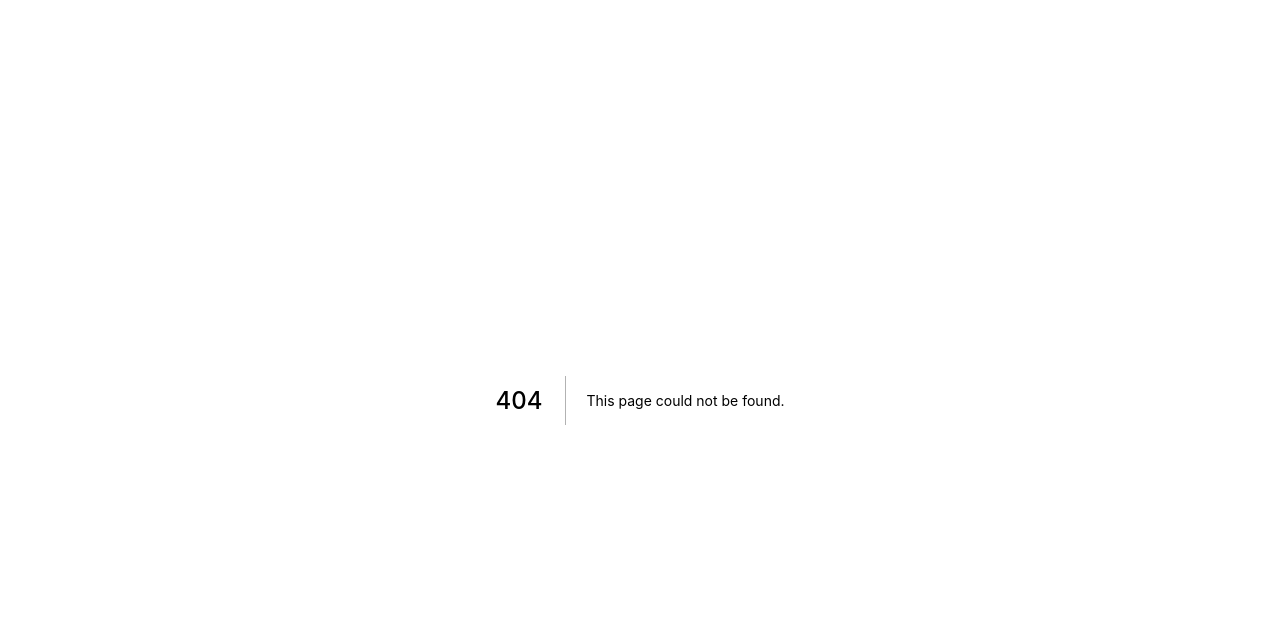
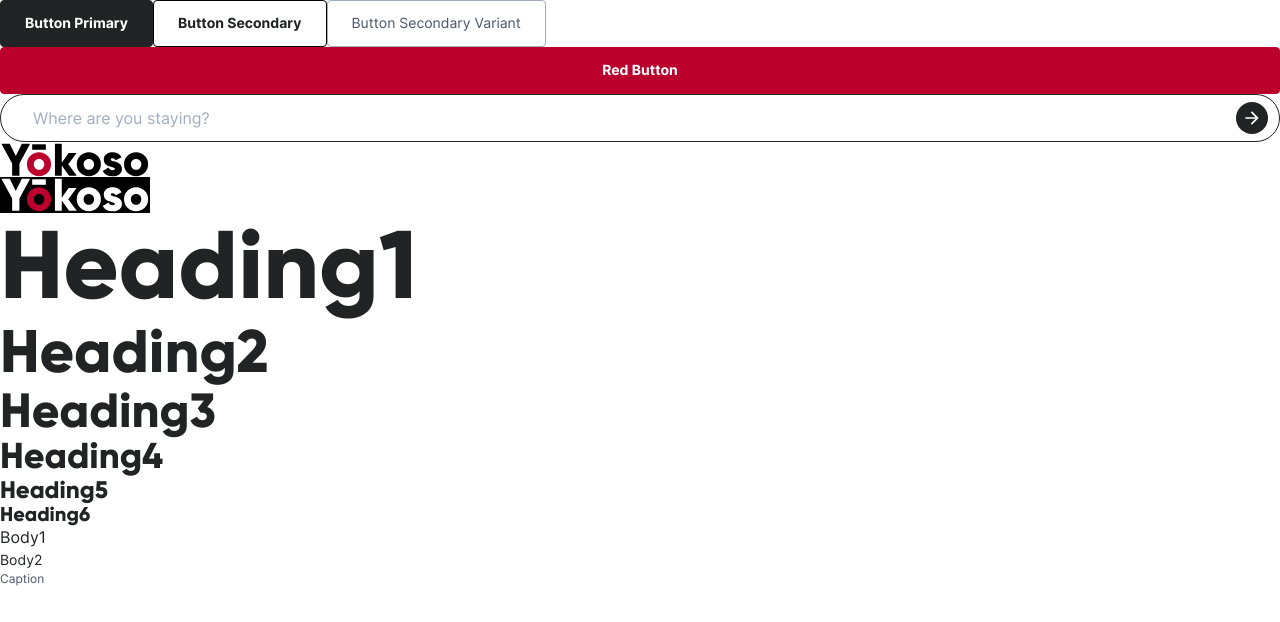
Before and after one commit to yokoso-capstone/yokoso, a Next.js app: page /design in a window 1280 px wide. Before the commit this address had no page. Shown: the top 622 px of the page. Built offline with nearby package versions, Linux system fonts and the light colour scheme.

Commit message:
feat: add temp design page to display components

```diff
--- /dev/null
+++ b/pages/design.tsx
@@ -0,0 +1,60 @@
+import { ReactElement } from "react";
+import Head from "next/head";
+import { Box } from "@chakra-ui/react";
+import { LogoBlack, LogoWhite } from "@/components/core/Branding";
+import {
+  ButtonPrimary,
+  ButtonSecondary,
+  ButtonSecondaryVariant,
+  RedButton,
+} from "@/components/core/Button";
+import SearchInput from "@/components/core/SearchInput";
+import {
+  Heading1,
+  Heading2,
+  Heading3,
+  Heading4,
+  Heading5,
+  Heading6,
+  Body1,
+  Body2,
+  Caption,
+} from "@/components/core/Text";
+
+function DesignPage(): ReactElement {
+  return (
+    <>
+      <Head>
+        <title>Yōkoso - Design</title>
+        <meta name="description" content="Yōkoso design system." />
+      </Head>
+
+      <Box>
+        <ButtonPrimary>Button Primary</ButtonPrimary>
+        <ButtonSecondary>Button Secondary</ButtonSecondary>
+        <ButtonSecondaryVariant>
+          Button Secondary Variant
+        </ButtonSecondaryVariant>
+        <RedButton>Red Button</RedButton>
+        <SearchInput
+          placeholder="Where are you staying?"
+          ariaLabel="Search for homes based on location"
+          onSubmit={() => undefined}
+        />
+        <LogoBlack width="150px" />
+        <LogoWhite width="150px" background="black" />
+        <Heading1>Heading1</Heading1>
+        <Heading2>Heading2</Heading2>
+        <Heading3>Heading3</Heading3>
+        <Heading4>Heading4</Heading4>
+        <Heading5>Heading5</Heading5>
+        <Heading6>Heading6</Heading6>
+        <Body1>Body1</Body1>
+        <Body2>Body2</Body2>
+        <Caption>Caption</Caption>
+      </Box>
+    </>
+  );
+}
+
+export default DesignPage;
```
